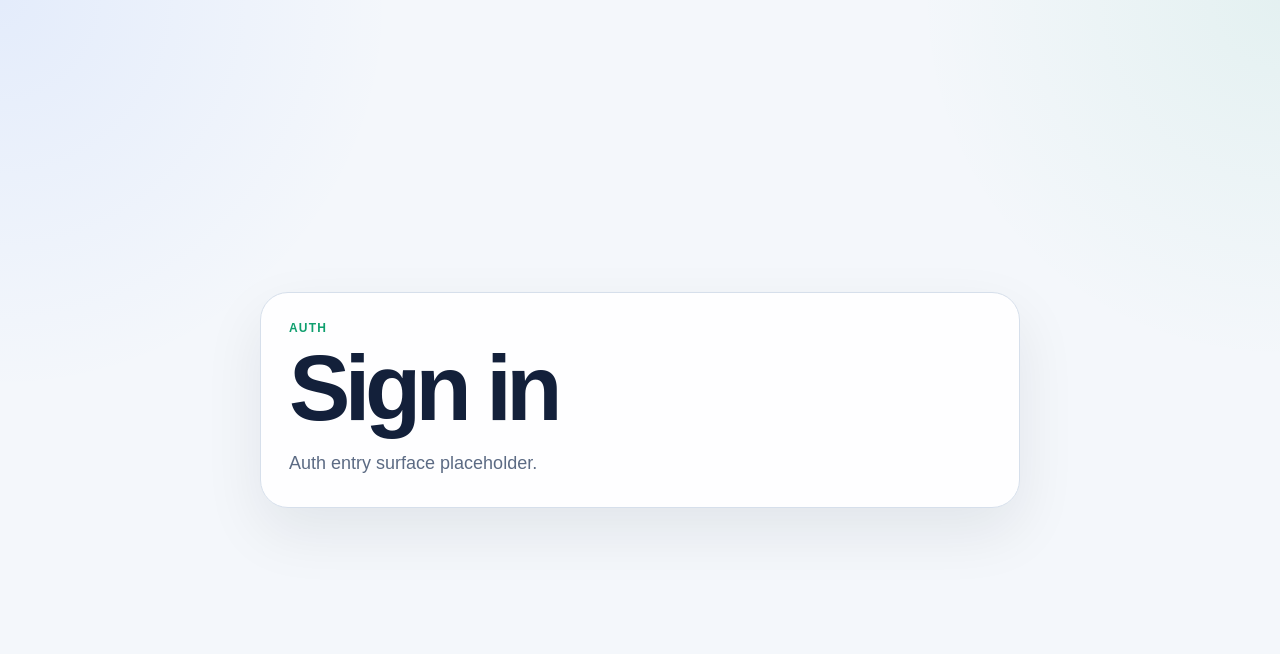
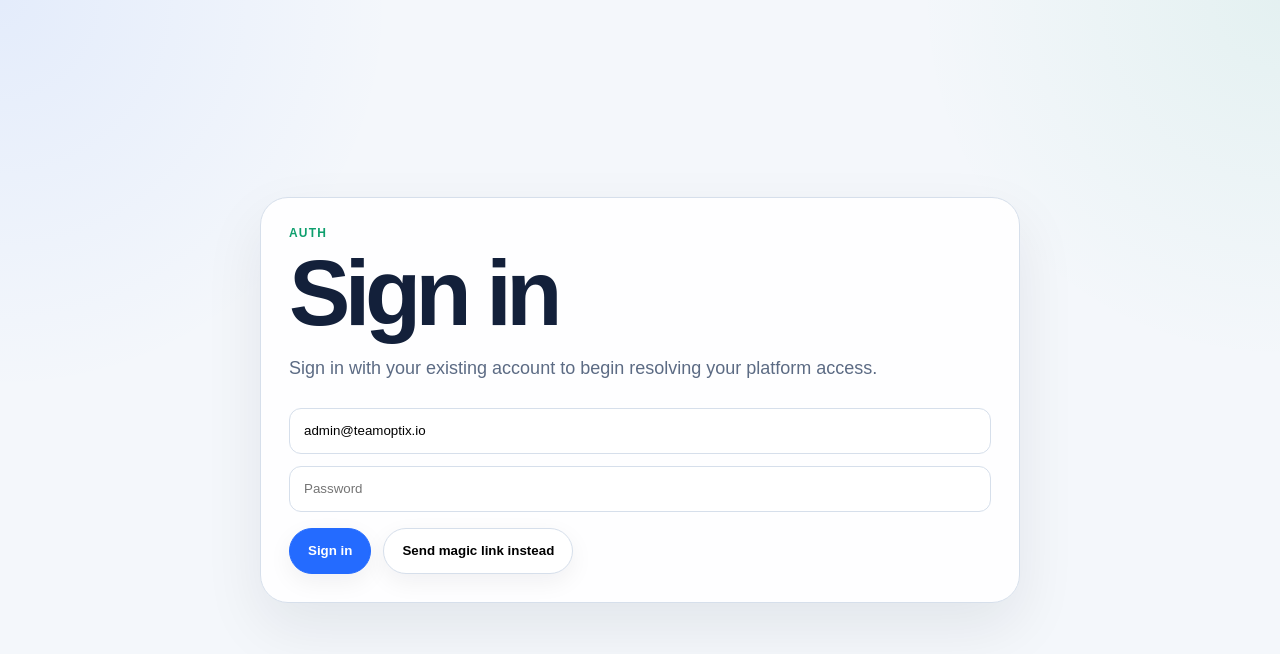
Before and after one commit to TedCarlson/teamoptix-insight, a Next.js app in the folder apps/web/: page /sign-in in a window 1280 px wide. Shown: the top 654 px of the page. Built offline with nearby package versions, Linux system fonts and the light colour scheme.

Commit message:
feat: wire auth session into access context hydration

```diff
--- a/apps/web/src/app/api/access-context/route.ts
+++ b/apps/web/src/app/api/access-context/route.ts
@@ -1,26 +1,42 @@
 import { NextResponse } from "next/server";
+import { getSupabaseServerClient } from "@/lib/supabase/server";
 
 export const runtime = "nodejs";
 
 export async function GET() {
   try {
+    const supabase = await getSupabaseServerClient();
+
+    const {
+      data: { session },
+    } = await supabase.auth.getSession();
+
+    if (!session?.access_token) {
+      return NextResponse.json(null, { status: 200 });
+    }
+
     const res = await fetch(
-      process.env.NEXT_PUBLIC_SUPABASE_URL +
-        "/rest/v1/rpc/access_context",
+      process.env.NEXT_PUBLIC_SUPABASE_URL + "/rest/v1/rpc/access_context",
       {
         method: "POST",
         headers: {
           "Content-Type": "application/json",
-          apikey: process.env.NEXT_PUBLIC_SUPABASE_ANON_KEY || ""
-        }
+          apikey: process.env.NEXT_PUBLIC_SUPABASE_ANON_KEY || "",
+          Authorization: `Bearer ${session.access_token}`,
+        },
       }
     );
 
     const data = await res.json();
 
-    return NextResponse.json(data);
-  } catch (err) {
-    console.error(err);
-    return NextResponse.json({}, { status: 500 });
+    return NextResponse.json(data, { status: 200 });
+  } catch (error) {
+    const message =
+      error instanceof Error ? error.message : "unknown access context error";
+
+    return NextResponse.json(
+      { ok: false, error: message },
+      { status: 500 }
+    );
   }
 }
--- a/apps/web/src/app/sign-in/page.tsx
+++ b/apps/web/src/app/sign-in/page.tsx
@@ -1,10 +1,150 @@
+"use client";
+
+import { useState } from "react";
+import { getSupabaseBrowserClient } from "@/lib/supabase/browser";
+
 export default function SignInPage() {
+  const [email, setEmail] = useState("admin@teamoptix.io");
+  const [password, setPassword] = useState("");
+  const [submitting, setSubmitting] = useState(false);
+  const [message, setMessage] = useState<string | null>(null);
+  const [error, setError] = useState<string | null>(null);
+
+  async function handlePasswordSignIn(e: React.FormEvent) {
+    e.preventDefault();
+    setSubmitting(true);
+    setError(null);
+    setMessage(null);
+
+    try {
+      const supabase = getSupabaseBrowserClient();
+
+      const { error } = await supabase.auth.signInWithPassword({
+        email,
+        password,
+      });
+
+      if (error) {
+        setError(error.message);
+        setSubmitting(false);
+        return;
+      }
+
+      setMessage("Signed in successfully. You can now refresh session and access checks.");
+    } catch (err) {
+      setError("Unexpected sign-in error.");
+    } finally {
+      setSubmitting(false);
+    }
+  }
+
+  async function handleMagicLink() {
+    setSubmitting(true);
+    setError(null);
+    setMessage(null);
+
+    try {
+      const supabase = getSupabaseBrowserClient();
+
+      const { error } = await supabase.auth.signInWithOtp({
+        email,
+        options: {
+          emailRedirectTo: window.location.origin,
+        },
+      });
+
+      if (error) {
+        setError(error.message);
+        setSubmitting(false);
+        return;
+      }
+
+      setMessage("Magic link sent. Check your email.");
+    } catch (err) {
+      setError("Unexpected magic link error.");
+    } finally {
+      setSubmitting(false);
+    }
+  }
+
   return (
     <main className="page-shell">
       <section className="panel">
         <p className="eyebrow">Auth</p>
         <h1>Sign in</h1>
-        <p className="lede">Auth entry surface placeholder.</p>
+        <p className="lede">
+          Sign in with your existing account to begin resolving your platform access.
+        </p>
+
+        <form onSubmit={handlePasswordSignIn} style={{ marginTop: 24 }}>
+          <div style={{ display: "grid", gap: 12 }}>
+            <input
+              type="email"
+              placeholder="you@company.com"
+              value={email}
+              onChange={(e) => setEmail(e.target.value)}
+              required
+              style={{
+                width: "100%",
+                height: 46,
+                padding: "0 14px",
+                borderRadius: 12,
+                border: "1px solid #d6dfeb",
+                background: "#fff",
+              }}
+            />
+
+            <input
+              type="password"
+              placeholder="Password"
+              value={password}
+              onChange={(e) => setPassword(e.target.value)}
+              required
+              style={{
+                width: "100%",
+                height: 46,
+                padding: "0 14px",
+                borderRadius: 12,
+                border: "1px solid #d6dfeb",
+                background: "#fff",
+              }}
+            />
+          </div>
+
+          <div
+            style={{
+              display: "flex",
+              flexWrap: "wrap",
+              gap: 12,
+              marginTop: 16,
+            }}
+          >
+            <button
+              className="button button-primary"
+              type="submit"
+              disabled={submitting}
+            >
+              {submitting ? "Signing in..." : "Sign in"}
+            </button>
+
+            <button
+              className="button"
+              type="button"
+              onClick={handleMagicLink}
+              disabled={submitting}
+            >
+              Send magic link instead
+            </button>
+          </div>
+
+          {message ? (
+            <p style={{ color: "#0f9f6e", marginTop: 14 }}>{message}</p>
+          ) : null}
+
+          {error ? (
+            <p style={{ color: "#c62828", marginTop: 14 }}>{error}</p>
+          ) : null}
+        </form>
       </section>
     </main>
   );
```
Also changed, not shown: apps/web/src/app/api/auth/session/route.ts (added, +52 -0 lines).
